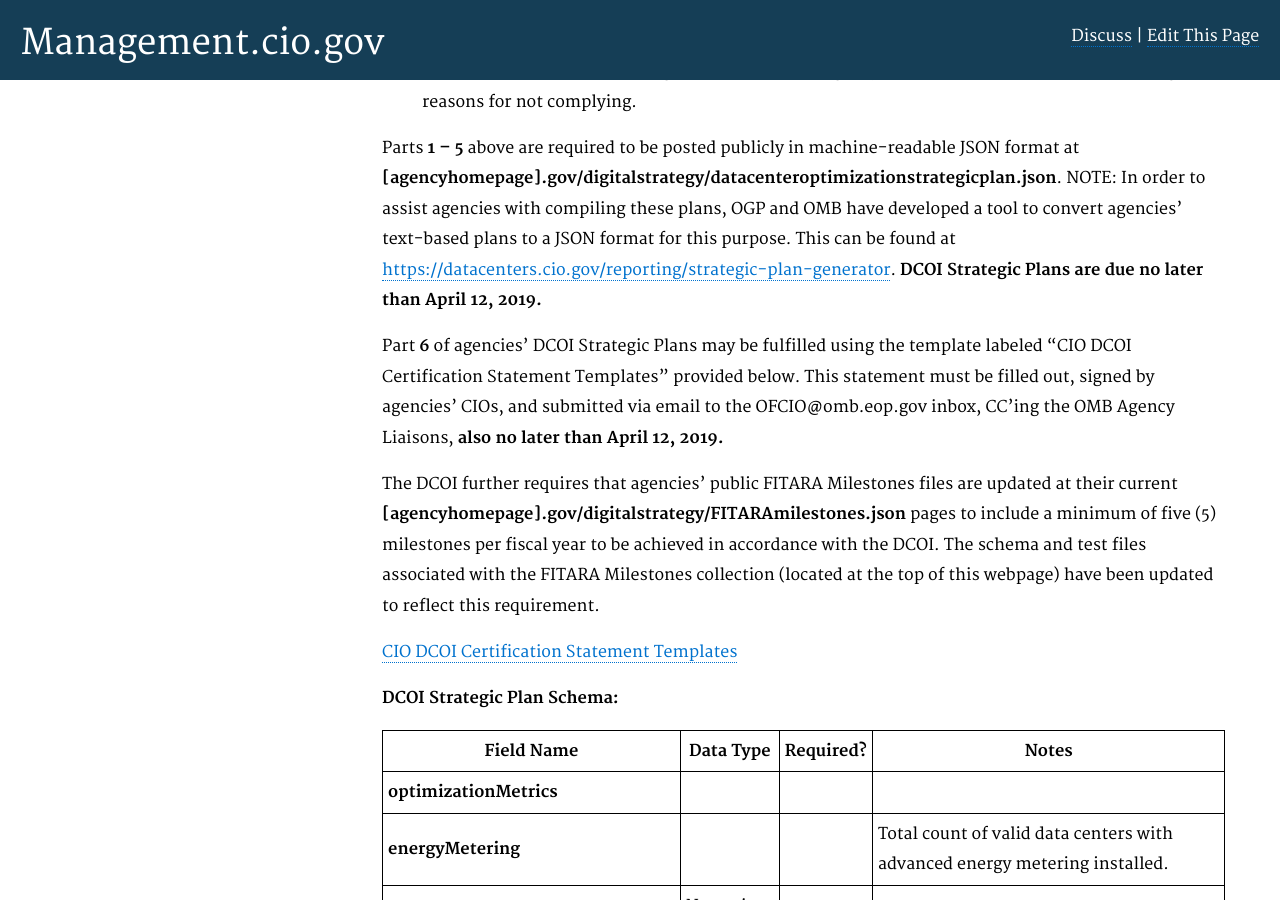
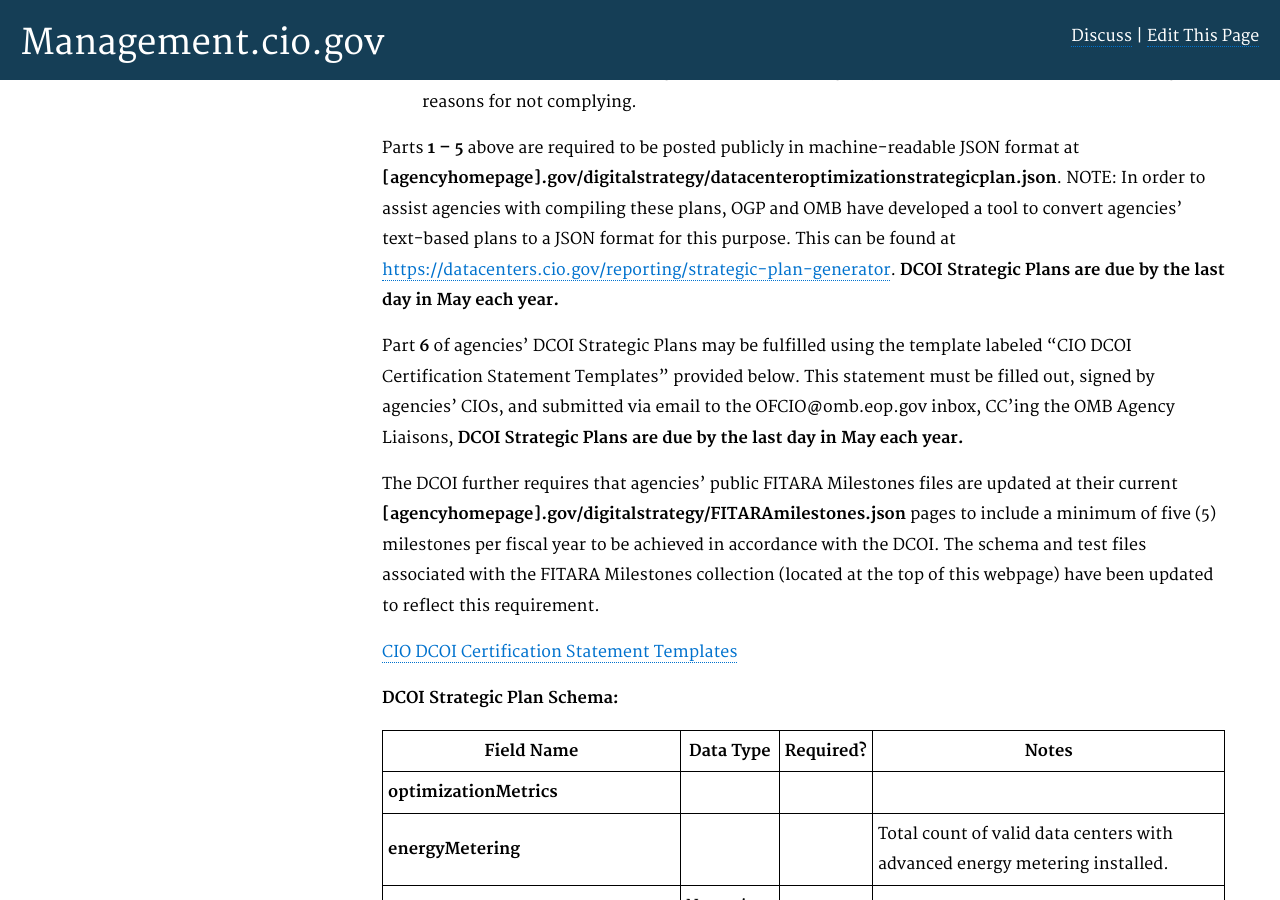
Before and after one commit to WhiteHouse/CIOmanagement, a Jekyll site: the page built from pages/schema.md, in a window 1280 px wide and 900 px high, scrolled down 5303 px. Built offline with Jekyll 4.4.1, drawn with Linux system fonts in a browser that asks for light colours.

Commit message:
Updated DCOI schema
Change language regarding DCOI Strategic Plan submission deadlines.

```diff
--- a/pages/schema.md
+++ b/pages/schema.md
@@ -119,9 +119,9 @@ The DCOI Strategic Plan has the following six required elements:
   5. Historical costs, cost savings, and cost avoidances due to data center consolidation and optimization through fiscal year 2015; and
   6. A statement from the agency CIO stating whether the agency has complied with all reporting requirements in this memorandum and the data center requirements of FITARA. If the agency has not complied with all reporting requirements, the agency must provide a statement describing the reasons for not complying.
 
-Parts **1 – 5** above are required to be posted publicly in machine-readable JSON format at **[agencyhomepage].gov/digitalstrategy/datacenteroptimizationstrategicplan.json**. NOTE: In order to assist agencies with compiling these plans, OGP and OMB have developed a tool to convert agencies’ text-based plans to a JSON format for this purpose. This can be found at [https://datacenters.cio.gov/reporting/strategic-plan-generator](https://datacenters.cio.gov/reporting/strategic-plan-generator). **DCOI Strategic Plans are due no later than April 12, 2019.**
+Parts **1 – 5** above are required to be posted publicly in machine-readable JSON format at **[agencyhomepage].gov/digitalstrategy/datacenteroptimizationstrategicplan.json**. NOTE: In order to assist agencies with compiling these plans, OGP and OMB have developed a tool to convert agencies’ text-based plans to a JSON format for this purpose. This can be found at [https://datacenters.cio.gov/reporting/strategic-plan-generator](https://datacenters.cio.gov/reporting/strategic-plan-generator). **DCOI Strategic Plans are due by the last day in May each year.**
 
-Part **6** of agencies’ DCOI Strategic Plans may be fulfilled using the template labeled "CIO DCOI Certification Statement Templates" provided below. This statement must be filled out, signed by agencies’ CIOs, and submitted via email to the OFCIO@omb.eop.gov inbox, CC’ing the OMB Agency Liaisons, **also no later than April 12, 2019.**
+Part **6** of agencies’ DCOI Strategic Plans may be fulfilled using the template labeled "CIO DCOI Certification Statement Templates" provided below. This statement must be filled out, signed by agencies’ CIOs, and submitted via email to the OFCIO@omb.eop.gov inbox, CC’ing the OMB Agency Liaisons, **DCOI Strategic Plans are due by the last day in May each year.**
 
 The DCOI further requires that agencies’ public FITARA Milestones files are updated at their current **[agencyhomepage].gov/digitalstrategy/FITARAmilestones.json** pages to include a minimum of five (5) milestones per fiscal year to be achieved in accordance with the DCOI. The schema and test files associated with the FITARA Milestones collection (located at the top of this webpage) have been updated to reflect this requirement.
 
```
